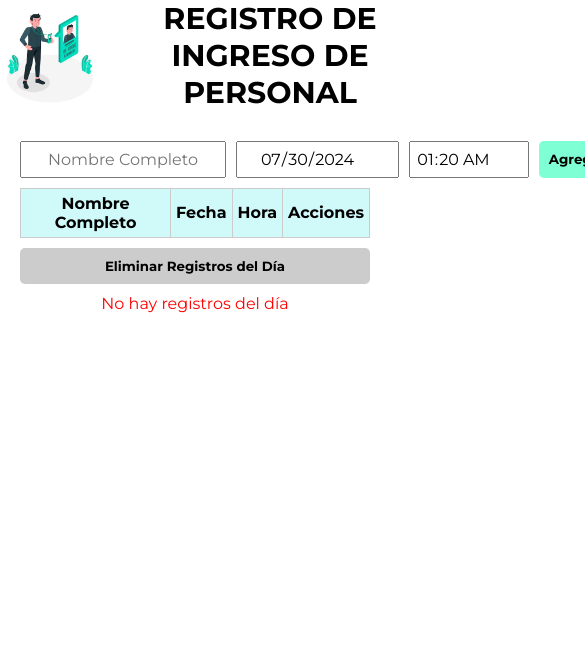
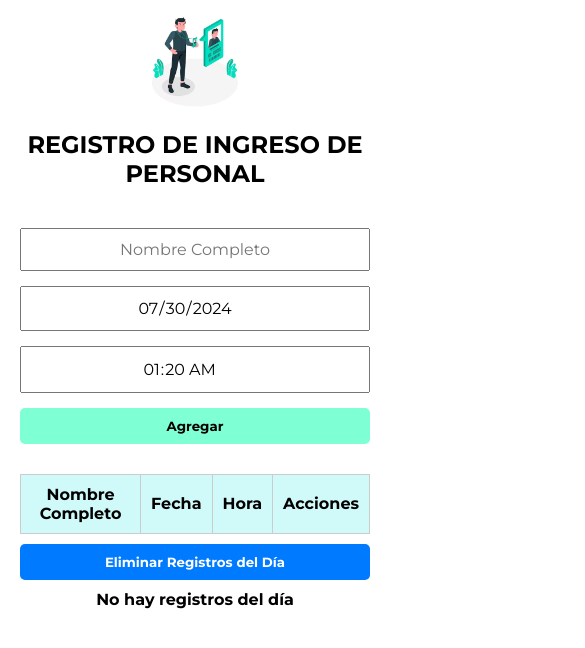
Before and after one commit to richacon32/Crud__APP-Talentotech, a plain HTML site: page index.html in a window 390 px wide. Shown: the top 648 px of the page, 585 px wide, since content can reach past the window. Drawn offline with Linux system fonts and the light colour scheme.

Commit message:
Update styles.css

```diff
--- a/styles.css
+++ b/styles.css
@@ -8,92 +8,98 @@
     box-sizing: border-box;
 }
 
+body, button, input {
+    font-family: 'Montserrat', sans-serif;
+}
+
 .header {
     display: flex;
     align-items: center;
     justify-content: center;
-    text-align: center;
+    flex-wrap: wrap;
+    padding: 10px;
 }
 
 .logo {
     width: 100px;
     height: 100px;
-    margin-right: 50px;
-    /* Espacio entre logo y título */
-}
-
-/* todo texto tendrá la fuente Montserrat, botones, entradas de texto, body, etc. */
-body,
-button,
-input {
-    font-family: 'Montserrat', sans-serif;
+    margin-right: 20px;
 }
 
 .crud_title {
     font-size: 30px;
     font-weight: 700;
-    /* Negrita */
     color: black;
-    /* Color negro */
+    text-align: center;
 }
 
-/* La clase container estará centrada, que es el contenedor "padre" de todo el formulario */
 .container {
     max-width: 800px;
-    margin-left: auto;
-    margin-right: auto;
+    margin: 0 auto;
     padding: 20px;
 }
 
 .crud_form {
+    display: flex;
+    flex-wrap: wrap;
+    justify-content: center;
+    gap: 10px;
     text-align: center;
-    display: flex;
-    margin: 10px 0;
 }
 
-/* Tamaño de fuente de las entradas a 1rem unidad relativa, equivale al tamaño por defecto del navegador, 2rem = 18px * 2  */
 .form_input {
+    flex: 1 1 200px;
+    padding: 10px;
+    font-size: 1rem;
+    margin-right: 10px;
+    margin-bottom: 10px;
     text-align: center;
-    flex: 1;
-    padding: 5px;
-    margin-right: 10px;
-    font-size: 1rem;
 }
 
-/* Estilos al botón "padre" o en general  */
 .button {
-    text-align: center;
-    padding: 5px 10px;
+    padding: 10px;
     border: none;
     border-radius: 5px;
     font-weight: 700;
+    cursor: pointer;
+    text-align: center;
+    margin-bottom: 10px;
 }
 
-/* efecto al pasar el mouse sobre el botón, crece 1.2  */
-.button:hover {
-    transform: scale(1.2);
+.button--primary {
+    background-color: aquamarine;
+    color: black;
 }
 
-/* Estilos especificos a "botón "primary" pero conserva propiedades del botón general "padre" */
-.button--primary {
-    background-color: aquamarine;
+.button--secundary {
+    background-color: #ffc107;
+    color: black;
 }
 
-/* Estilos especificos a "botón "secundary" que se crean automaticamente en la celda "acciones" */
-.button--secundary {
-    background-color: #ffc107;
+.button--danger {
+    background-color: #007bff; /* Azul */
+    color: white;
+    margin-top: 10px;
+    display: block;
+    width: 100%;
+    padding: 10px;
 }
 
-/* Estilos a la tabla del Crud */
+.button--danger:disabled {
+    background-color: #007bff;
+    cursor: not-allowed;
+}
+
 .crudtable {
     width: 100%;
     border-collapse: collapse;
+    margin-top: 20px;
 }
 
-.table_header,
-.table_body td {
+.table_header, .table_body td {
     border: 1px solid #cccccc;
-    padding: 5px;
+    padding: 10px;
+    text-align: center;
 }
 
 .table_header {
@@ -101,36 +107,47 @@ input {
     font-weight: bold;
 }
 
-/* Estilos para el tercer elemento de la tablebody lo que serán los botones de la celda "acciones" */
 .table_body td:nth-child(4) {
     display: flex;
     justify-content: space-around;
     align-items: center;
 }
 
-/* Estilos específicos para botón de eliminar registros del día */
-.button--danger {
-    background-color: aquamarine;
-    /* Azul */
-    color: black;
-    margin-top: 10px;
-    /* Espacio superior para separar del último registro */
-    display: block;
-    width: 100%;
-    /* Abarca todo el ancho disponible */
+#noRecordsMessage {
     text-align: center;
-    padding: 10px;
+    font-weight: bold;
 }
 
-/* Estilos para el botón deshabilitado */
-.button--danger:disabled {
-    background-color: #cccccc;
-    cursor: not-allowed;
+/* Media queries para responsive design */
+@media (max-width: 600px) {
+    .header {
+        flex-direction: column;
+        text-align: center;
+    }
+
+    .logo {
+        margin: 0 auto 10px auto;
+    }
+
+    .crud_title {
+        font-size: 1.5rem;
+        margin: 10px 0;
+    }
+
+    .form_input {
+        flex: 1 1 100%;
+        margin-right: 0;
+    }
+
+    .button {
+        flex: 1 1 100%;
+    }
+
+    .button--danger {
+        width: 100%;
+    }
+
+    .crud_form {
+        gap: 5px;
+    }
 }
-
-/* Estilos para el mensaje de no hay registros del día */
-#noRecordsMessage {
-    color: red;
-    text-align: center;
-    margin-top: 10px;
-}
```
